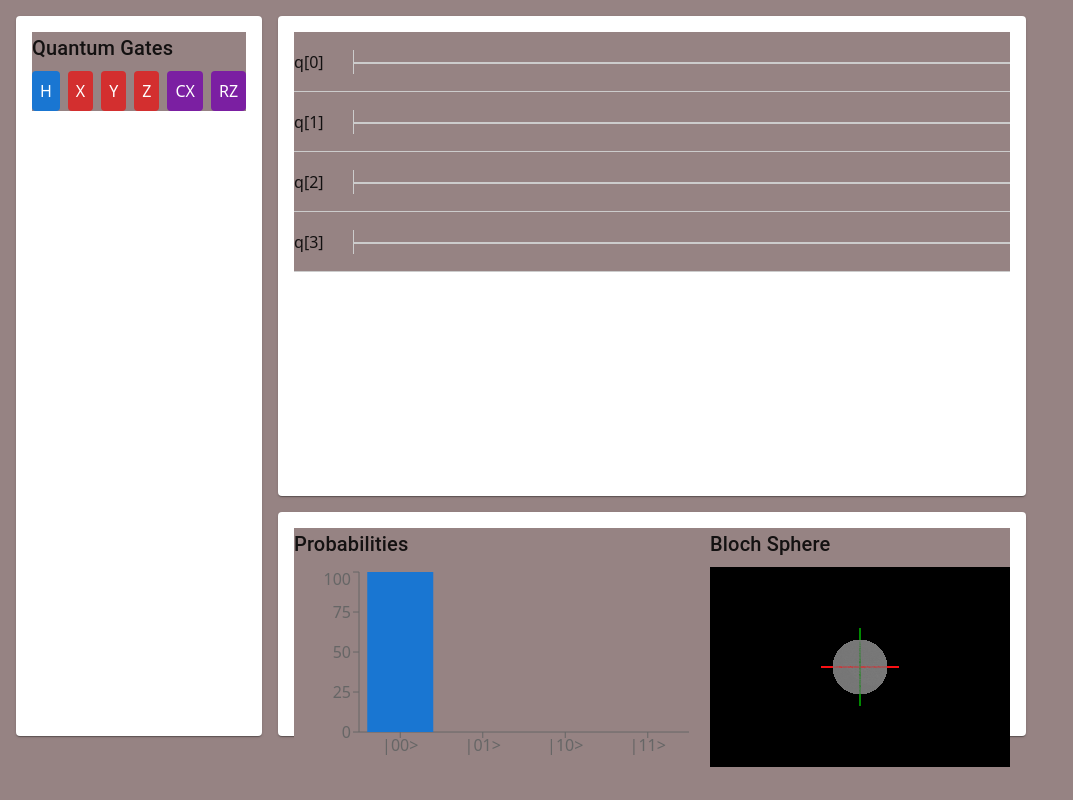
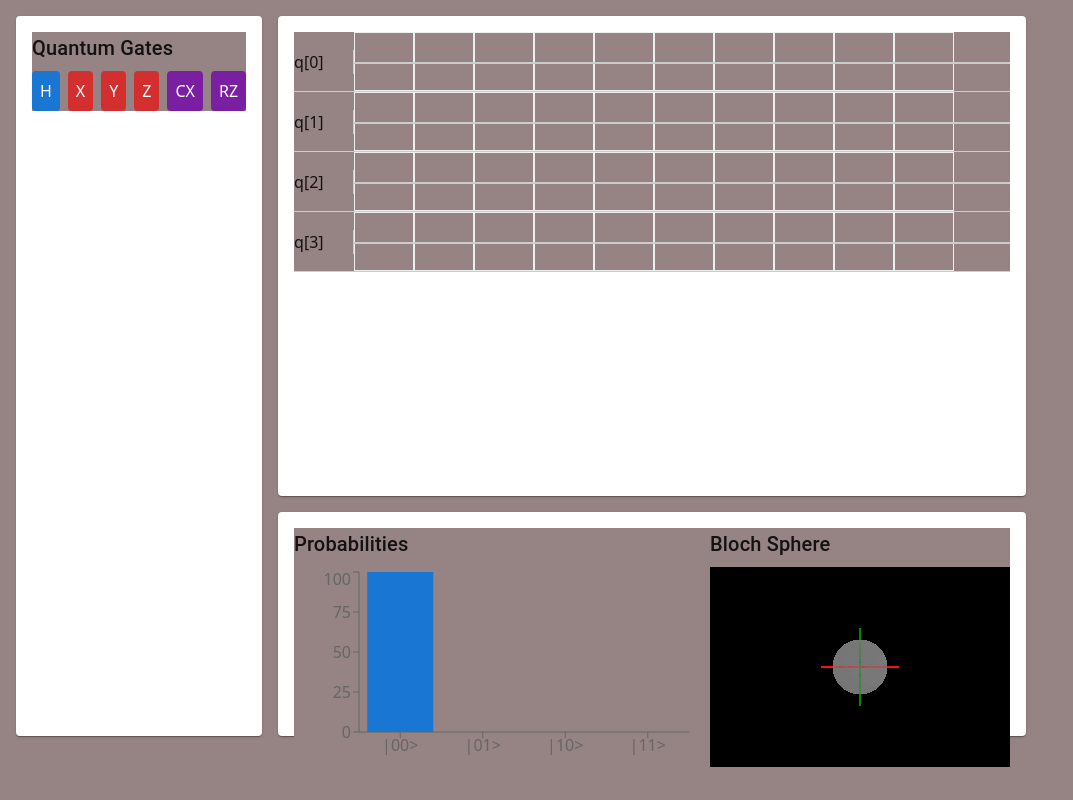
Before and after one commit to glenjaysondmello/quantum-computing-simulator, a React (Vite) app in the folder frontend/: page / in a window 1280 px wide. Shown: the whole page, without its empty margins (0-1073 px from the left). Built offline with nearby package versions, Linux system fonts and the light colour scheme.

Commit message:
circuit grid dropable and gatepannel dragable

```diff
--- a/frontend/src/components/CircuitGrid.jsx
+++ b/frontend/src/components/CircuitGrid.jsx
@@ -1,12 +1,34 @@
 import React from 'react';
 import { Box } from '@mui/material';
+import { useDroppable } from '@dnd-kit/core';
 
-const CircuitGrid = ({ qubits }) => {
+const GridCell = ({ qubit, position, isOver }) => {
+  const { setNodeRef } = useDroppable({
+    id: `${qubit}-${position}`,
+  });
+
+  return (
+    <Box
+      ref={setNodeRef}
+      sx={{
+        width: '60px',
+        height: '100%',
+        border: isOver ? '2px dashed #1976d2' : '1px solid #eee',
+        bgcolor: isOver ? '#e3f2fd' : 'transparent',
+        position: 'relative',
+      }}
+    />
+  );
+};
+
+const CircuitGrid = ({ qubits, circuit }) => {
+  const positions = 10; // Number of grid positions per qubit
+
   return (
     <Box sx={{ width: '100%' }}>
-      {Array.from({ length: qubits }).map((_, i) => (
+      {Array.from({ length: qubits }).map((_, qubit) => (
         <Box
-          key={i}
+          key={qubit}
           sx={{
             height: '60px',
             borderBottom: '1px solid #ccc',
@@ -15,19 +37,49 @@ const CircuitGrid = ({ qubits }) => {
           }}
         >
           <Box sx={{ width: '60px', borderRight: '1px solid #ccc' }}>
-            q[{i}]
+            q[{qubit}]
           </Box>
-          <Box sx={{ flex: 1, height: '100%' }}>
+          <Box sx={{ flex: 1, height: '100%', position: 'relative' }}>
             {/* Circuit line */}
             <Box
               sx={{
                 width: '100%',
                 height: '2px',
                 bgcolor: '#ccc',
-                position: 'relative',
+                position: 'absolute',
                 top: '50%',
+                zIndex: 1,
               }}
             />
+            {/* Grid cells for dropping */}
+            <Box sx={{ display: 'flex', height: '100%' }}>
+              {Array.from({ length: positions }).map((_, pos) => (
+                <GridCell key={pos} qubit={qubit} position={pos} />
+              ))}
+            </Box>
+            {/* Render dropped gates */}
+            {circuit
+              .filter((gate) => gate.qubit === qubit)
+              .map((gate) => (
+                <Box
+                  key={`${gate.qubit}-${gate.position}`}
+                  sx={{
+                    position: 'absolute',
+                    left: `${gate.position * 60 + 10}px`,
+                    top: '50%',
+                    transform: 'translateY(-50%)',
+                    bgcolor: gate.gate.color,
+                    color: 'white',
+                    p: 1,
+                    borderRadius: 1,
+                    zIndex: 2,
+                    width: '40px',
+                    textAlign: 'center',
+                  }}
+                >
+                  {gate.gate.label}
+                </Box>
+              ))}
           </Box>
         </Box>
       ))}
```
